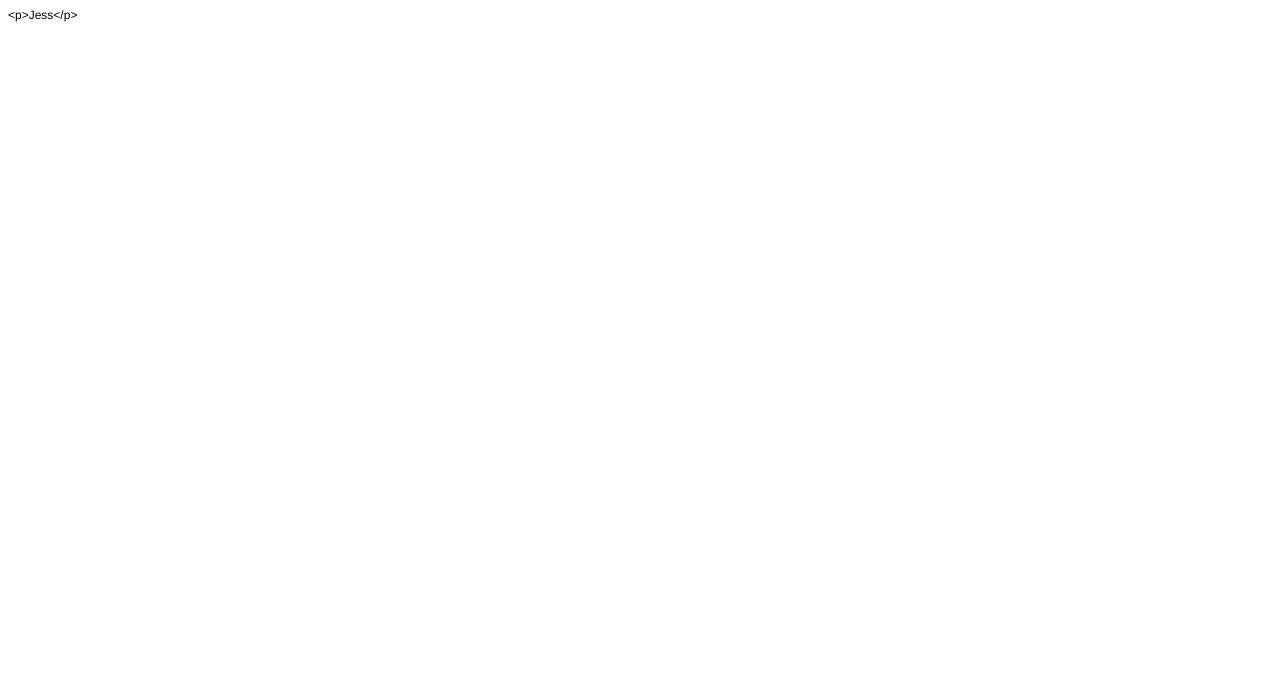
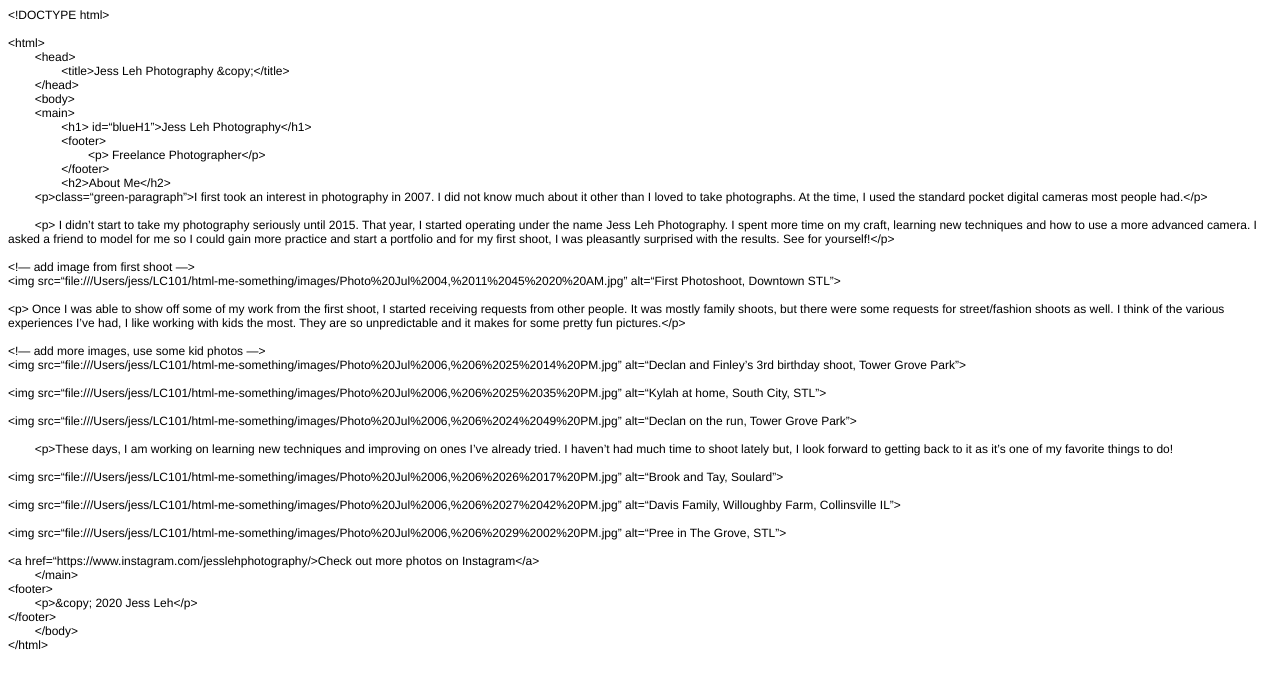
Before and after one commit to EyeLikeFire/html-me-something-1, a plain HTML site: page index.html in a window 1280 px wide. Drawn offline with Linux system fonts and the light colour scheme.

Commit message:
finished work on HTML page

```diff
--- a/index.html
+++ b/index.html
@@ -7,10 +7,62 @@
   <meta name="Generator" content="Cocoa HTML Writer">
   <meta name="CocoaVersion" content="1894.5">
   <style type="text/css">
-    p.p1 {margin: 0.0px 0.0px 0.0px 0.0px; font: 12.0px Helvetica}
+    p.p1 {margin: 0.0px 0.0px 0.0px 0.0px; font: 12.0px 'Helvetica Neue'}
+    p.p2 {margin: 0.0px 0.0px 0.0px 0.0px; font: 12.0px 'Helvetica Neue'; min-height: 14.0px}
+    span.Apple-tab-span {white-space:pre}
   </style>
 </head>
 <body>
-<p class="p1">&lt;p&gt;Jess&lt;/p&gt;</p>
+<p class="p1">&lt;!DOCTYPE html&gt;</p>
+<p class="p1"><br>
+</p>
+<p class="p1">&lt;html&gt;</p>
+<p class="p1"><span class="Apple-tab-span">	</span>&lt;head&gt;</p>
+<p class="p1"><span class="Apple-tab-span">	</span><span class="Apple-tab-span">	</span>&lt;title&gt;Jess Leh Photography &amp;copy;&lt;/title&gt;</p>
+<p class="p1"><span class="Apple-tab-span">	</span>&lt;/head&gt;</p>
+<p class="p1"><span class="Apple-tab-span">	</span>&lt;body&gt;</p>
+<p class="p1"><span class="Apple-tab-span">	</span>&lt;main&gt;</p>
+<p class="p1"><span class="Apple-tab-span">	</span><span class="Apple-tab-span">	</span>&lt;h1&gt; id=“blueH1”&gt;Jess Leh Photography&lt;/h1&gt;</p>
+<p class="p1"><span class="Apple-tab-span">	</span><span class="Apple-tab-span">	</span>&lt;footer&gt;</p>
+<p class="p1"><span class="Apple-tab-span">	</span><span class="Apple-tab-span">	</span><span class="Apple-tab-span">	</span>&lt;p&gt; Freelance Photographer&lt;/p&gt;</p>
+<p class="p1"><span class="Apple-tab-span">	</span><span class="Apple-tab-span">	</span>&lt;/footer&gt;</p>
+<p class="p1"><span class="Apple-tab-span">	</span><span class="Apple-tab-span">	</span>&lt;h2&gt;About Me&lt;/h2&gt;</p>
+<p class="p1"><span class="Apple-tab-span">	</span>&lt;p&gt;class=“green-paragraph”&gt;I first took an interest in photography in 2007. I did not know much about it other than I loved to take photographs. At the time, I used the standard pocket digital cameras most people had.&lt;/p&gt;</p>
+<p class="p1"><br>
+</p>
+<p class="p1"><span class="Apple-tab-span">	</span>&lt;p&gt; I didn’t start to take my photography seriously until 2015. That year, I started operating under the name Jess Leh Photography. I spent more time on my craft, learning new techniques and how to use a more advanced camera. I asked a friend to model for me so I could gain more practice and start a portfolio and for my first shoot, I was pleasantly surprised with the results. See for yourself!&lt;/p&gt;</p>
+<p class="p1"><br>
+</p>
+<p class="p1">&lt;!— add image from first shoot —&gt;</p>
+<p class="p1">&lt;img src=“file:///Users/jess/LC101/html-me-something/images/Photo%20Jul%2004,%2011%2045%2020%20AM.jpg” alt=“First Photoshoot, Downtown STL”&gt;</p>
+<p class="p1"><br>
+</p>
+<p class="p1">&lt;p&gt; Once I was able to show off some of my work from the first shoot, I started receiving requests from other people. It was mostly family shoots, but there were some requests for street/fashion shoots as well. I think of the various experiences I’ve had, I like working with kids the most. They are so unpredictable and it makes for some pretty fun pictures.&lt;/p&gt;</p>
+<p class="p1"><br>
+</p>
+<p class="p1">&lt;!— add more images, use some kid photos —&gt;</p>
+<p class="p1">&lt;img src=“file:///Users/jess/LC101/html-me-something/images/Photo%20Jul%2006,%206%2025%2014%20PM.jpg” alt=“Declan and Finley’s 3rd birthday shoot, Tower Grove Park”&gt;</p>
+<p class="p2"><br></p>
+<p class="p1">&lt;img src=“file:///Users/jess/LC101/html-me-something/images/Photo%20Jul%2006,%206%2025%2035%20PM.jpg” alt=“Kylah at home, South City, STL”&gt;</p>
+<p class="p2"><br></p>
+<p class="p1">&lt;img src=“file:///Users/jess/LC101/html-me-something/images/Photo%20Jul%2006,%206%2024%2049%20PM.jpg” alt=“Declan on the run, Tower Grove Park”&gt;</p>
+<p class="p1"><br>
+</p>
+<p class="p1"><span class="Apple-tab-span">	</span>&lt;p&gt;These days, I am working on learning new techniques and improving on ones I’ve already tried. I haven’t had much time to shoot lately but, I look forward to getting back to it as it’s one of my favorite things to do!</p>
+<p class="p2"><br></p>
+<p class="p1">&lt;img src=“file:///Users/jess/LC101/html-me-something/images/Photo%20Jul%2006,%206%2026%2017%20PM.jpg” alt=“Brook and Tay, Soulard”&gt;</p>
+<p class="p2"><br></p>
+<p class="p1">&lt;img src=“file:///Users/jess/LC101/html-me-something/images/Photo%20Jul%2006,%206%2027%2042%20PM.jpg” alt=“Davis Family, Willoughby Farm, Collinsville IL”&gt;</p>
+<p class="p2"><br></p>
+<p class="p1">&lt;img src=“file:///Users/jess/LC101/html-me-something/images/Photo%20Jul%2006,%206%2029%2002%20PM.jpg” alt=“Pree in The Grove, STL”&gt;</p>
+<p class="p1"><br>
+</p>
+<p class="p1">&lt;a href=“https://www.instagram.com/jesslehphotography/&gt;Check out more photos on Instagram&lt;/a&gt;</p>
+<p class="p1"><span class="Apple-tab-span">	</span>&lt;/main&gt;</p>
+<p class="p1">&lt;footer&gt;</p>
+<p class="p1"><span class="Apple-tab-span">	</span>&lt;p&gt;&amp;copy; 2020 Jess Leh&lt;/p&gt;</p>
+<p class="p1">&lt;/footer&gt;</p>
+<p class="p1"><span class="Apple-tab-span">	</span>&lt;/body&gt;</p>
+<p class="p1">&lt;/html&gt;</p>
 </body>
 </html>
```
